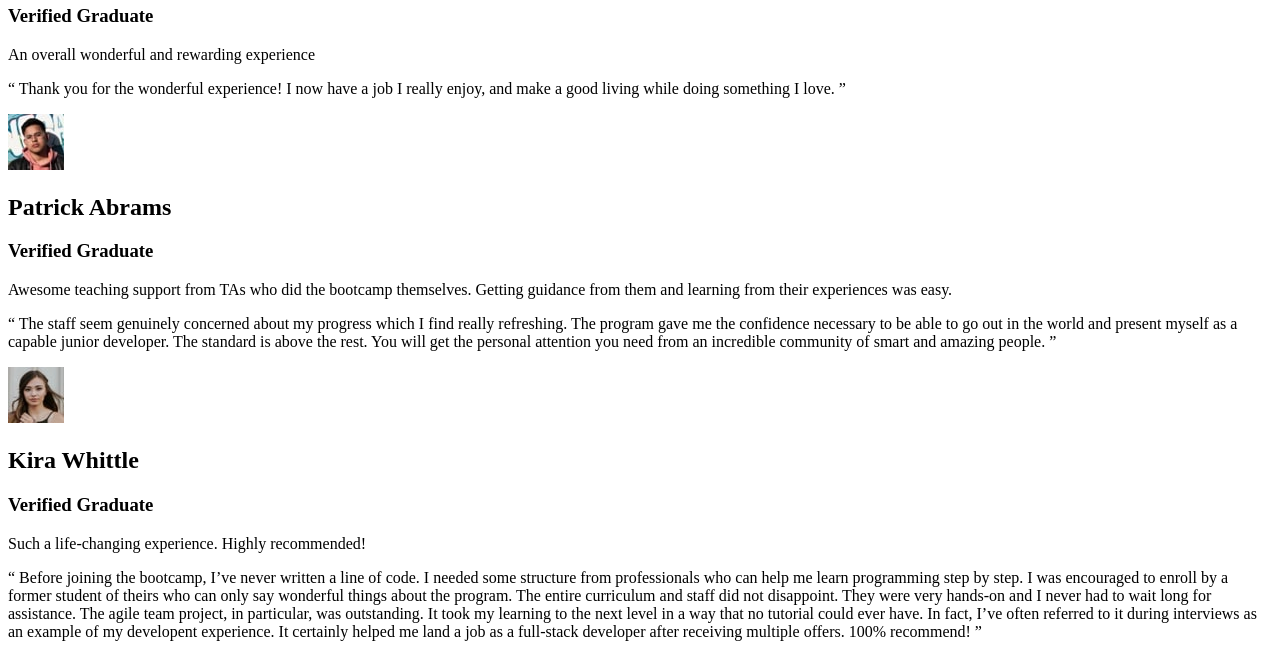
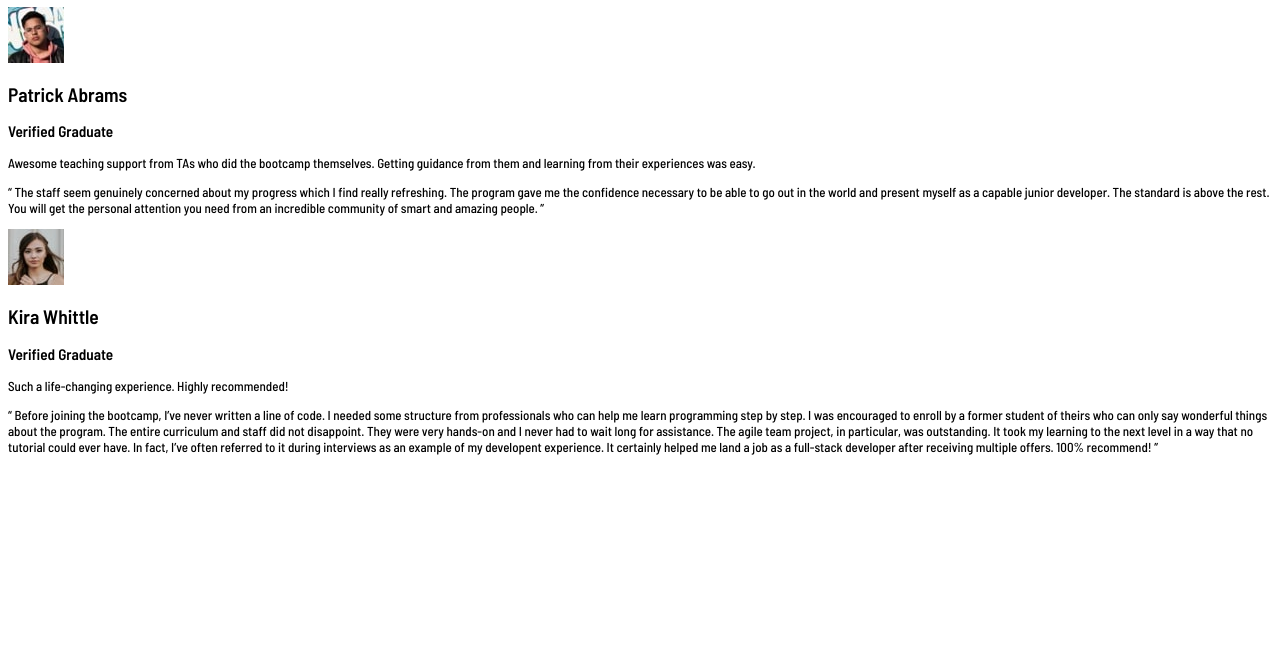
Before and after one commit to mohamed0175/testimonials-grid-section-main, a plain HTML site: page index.html in a window 1280 px wide. Shown: the part 637-1294 px from the top of the page. After the commit the page ends 1105 px from the top, so only its background shows below. Drawn offline with Linux system fonts and the light colour scheme.

Commit message:
v1.1
setup css file and adding font

```diff
--- a/index.html
+++ b/index.html
@@ -5,6 +5,7 @@
   <meta name="viewport" content="width=device-width, initial-scale=1.0"> <!-- displays site properly based on user's device -->
 
   <link rel="icon" type="image/png" sizes="32x32" href="./images/favicon-32x32.png">
+  <link rel="stylesheet" href="styles.css">
 
   <title>Frontend Mentor | [Challenge Name Here]</title>
 
--- /dev/null
+++ b/styles.css
@@ -0,0 +1,29 @@
+:root {
+    --Purple-50: hsl(260, 100%, 95%);
+    --Purple-300: hsl(264, 82%, 80%);
+    --Purple-500: hsl(263, 55%, 52%);
+
+    --White: hsl(0, 0%, 100%);
+    --Grey-100: hsl(214, 17%, 92%);
+    --Grey-200: hsl(0, 0%, 81%);
+    --Grey-400: hsl(224, 10%, 45%);
+    --Grey-500: hsl(217, 19%, 35%);
+    --Dark-blue: hsl(219, 29%, 14%);
+    --Black: hsl(0, 0%, 7%);
+    font-size: 13px;
+    font-family: "Barlow Semi Condensed", serif;
+}
+
+@font-face {
+    font-family: "Barlow Semi Condensed";
+    src: url(fonts/BarlowSemiCondensed-Medium.ttf);
+    font-weight: 500;
+    font-style: normal;
+}
+
+@font-face {
+    font-family: "Barlow Semi Condensed";
+    src: url(fonts/BarlowSemiCondensed-SemiBold.ttf);
+    font-weight: 600;
+    font-style: normal;
+}
```
Also changed, not shown: fonts/BarlowSemiCondensed-Medium.ttf (added), fonts/BarlowSemiCondensed-SemiBold.ttf (added).
